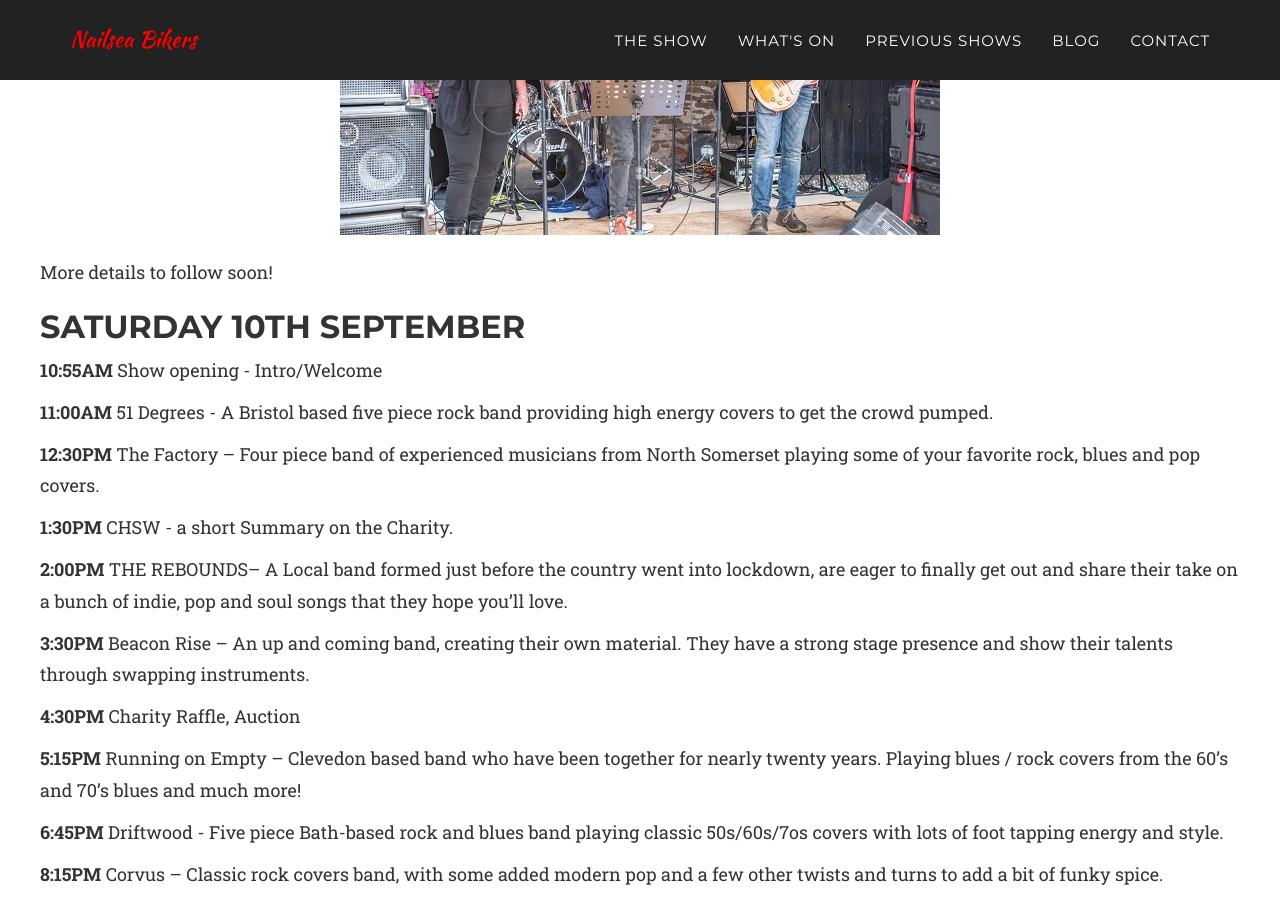
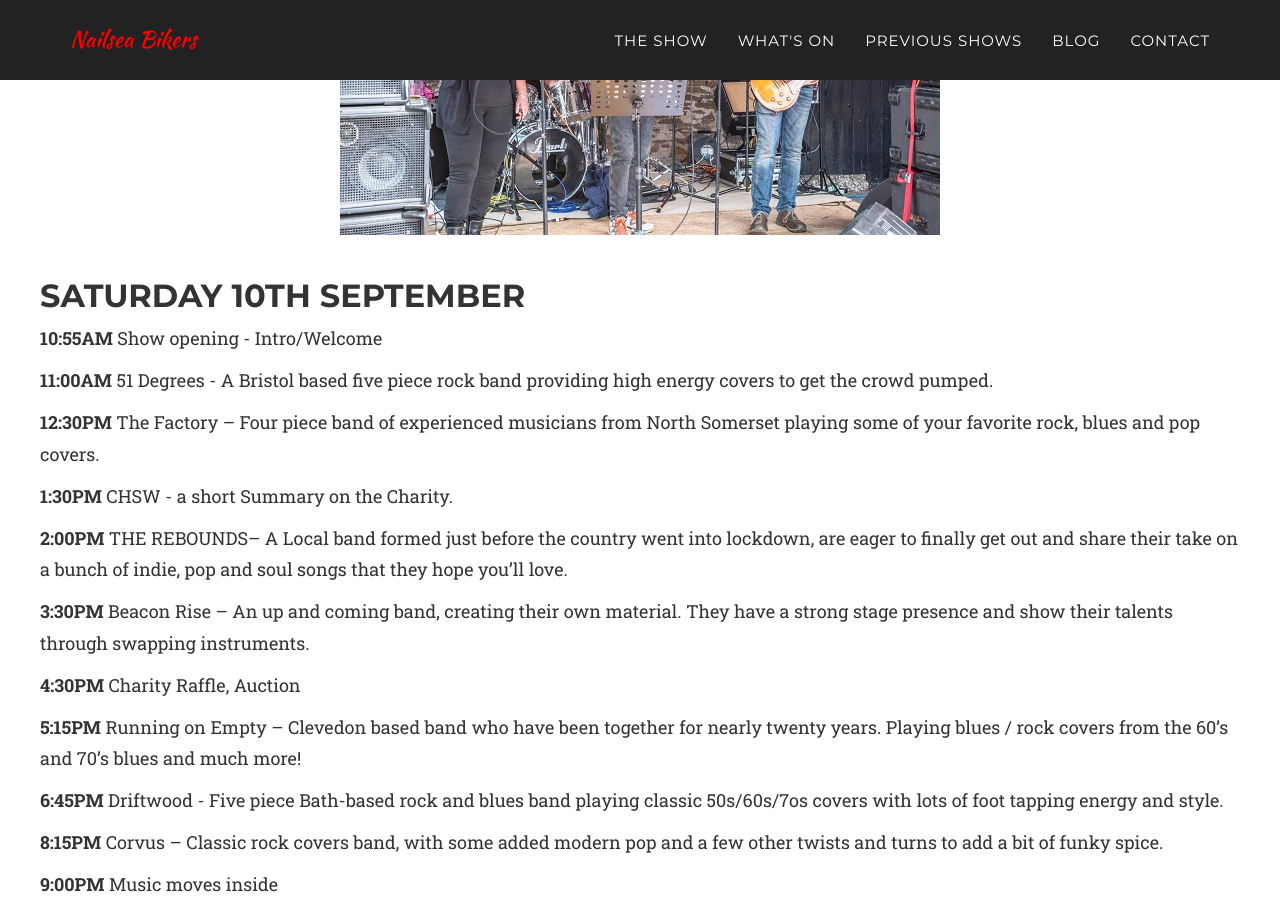
Before and after one commit to nailsea-bikers/nailsea-bikers.github.io, a Jekyll site: the page built from _posts/2022-05-08-programme-2022.markdown, in a window 1280 px wide and 900 px high, scrolled down 535 px. Built offline with Jekyll 4.4.1, drawn with Linux system fonts in a browser that asks for light colours; some web fonts are replaced.

Commit message:
Add programme

```diff
--- a/_posts/2022-05-08-programme-2022.markdown
+++ b/_posts/2022-05-08-programme-2022.markdown
@@ -9,8 +9,6 @@ category: blog
 description: Full list of all the events and bands
 
 ---
-
-More details to follow soon!
 
 ## Saturday 10th September
 
```
